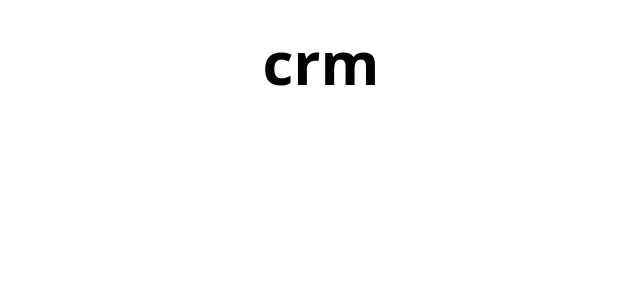
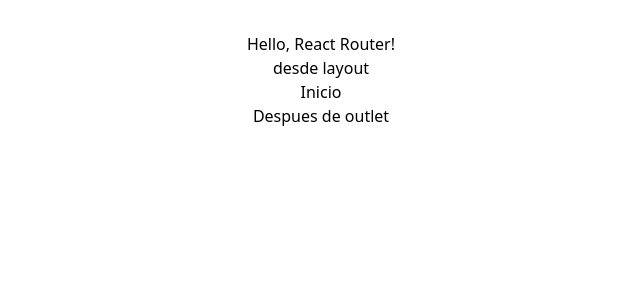
Before and after one commit to RaskovskyDavid/crm-react, a React (Vite) app: page /clientes in a window 1280 px wide. Shown: the top 300 px of the page, without its empty margins (319-959 px from the left). Built offline with nearby package versions, Linux system fonts and the light colour scheme.

Commit message:
Route con layout

```diff
--- a/package.json
+++ b/package.json
@@ -10,7 +10,8 @@
   },
   "dependencies": {
     "react": "^18.2.0",
-    "react-dom": "^18.2.0"
+    "react-dom": "^18.2.0",
+    "react-router-dom": "^6.3.0"
   },
   "devDependencies": {
     "@types/react": "^18.0.17",
--- a/src/App.jsx
+++ b/src/App.jsx
@@ -1,13 +1,32 @@
 import { useState } from 'react'
-import reactLogo from './assets/react.svg'
+import { BrowserRouter, Routes, Route } from "react-router-dom";
 import './App.css'
+import IniciarSesion from './layout/IniciarSesion';
+import Layout from './layout/Layout';
+import Inicio from './paginas/Inicio';
+import LoginForm from './paginas/LoginForm';
 
 function App() {
 
   return (
-    <div className="App">
-      <h1 className="text-6xl font-extrabold">crm</h1>
-    </div>
+    <BrowserRouter>
+      <div>
+        <h1>Hello, React Router!</h1>
+        <Routes>
+          <Route path='/' element={<IniciarSesion/>}>
+          <Route index element={<LoginForm />} />
+          </Route>
+        </Routes>
+        <Routes>
+          <Route path="/clientes" element={<Layout />}>
+            <Route index element={<Inicio />} />
+          </Route>
+        </Routes>
+
+
+
+      </div>
+    </BrowserRouter>
   )
 }
 
--- /dev/null
+++ b/src/layout/IniciarSesion.jsx
@@ -0,0 +1,12 @@
+import { Outlet } from "react-router-dom"
+
+const IniciarSesion = () => {
+  return (
+    <div>
+      <h1>Desde inicio de sesion</h1>
+      <Outlet/>
+    </div>
+  )
+}
+
+export default IniciarSesion
--- /dev/null
+++ b/src/layout/Layout.jsx
@@ -0,0 +1,13 @@
+import { Outlet } from "react-router-dom"
+
+const Layout = () => {
+  return (
+    <div>
+      <h1>desde layout </h1>
+      <Outlet/>
+      <p>Despues de outlet</p>
+    </div>
+  )
+}
+
+export default Layout
--- /dev/null
+++ b/src/paginas/EditarCliente.jsx
@@ -0,0 +1,11 @@
+import React from 'react'
+
+const EditarCliente = () => {
+  return (
+    <div>
+      <h1>Editar cliente</h1>
+    </div>
+  )
+}
+
+export default EditarCliente
--- /dev/null
+++ b/src/paginas/Inicio.jsx
@@ -0,0 +1,11 @@
+import React from 'react'
+
+const Inicio = () => {
+  return (
+    <div>
+      <h1>Inicio</h1>
+    </div>
+  )
+}
+
+export default Inicio
--- /dev/null
+++ b/src/paginas/LoginForm.jsx
@@ -0,0 +1,11 @@
+import React from 'react'
+
+const LoginForm = () => {
+  return (
+    <div>
+      <h1>Login Form</h1>
+    </div>
+  )
+}
+
+export default LoginForm
--- /dev/null
+++ b/src/paginas/NuevoCliene.jsx
@@ -0,0 +1,11 @@
+import React from 'react'
+
+const NuevoCliene = () => {
+  return (
+    <div>
+      <h1>Nuevo cliente</h1>
+    </div>
+  )
+}
+
+export default NuevoCliene
```
Also changed, not shown: 2 other files (tests, documents, lock files or other folders).
